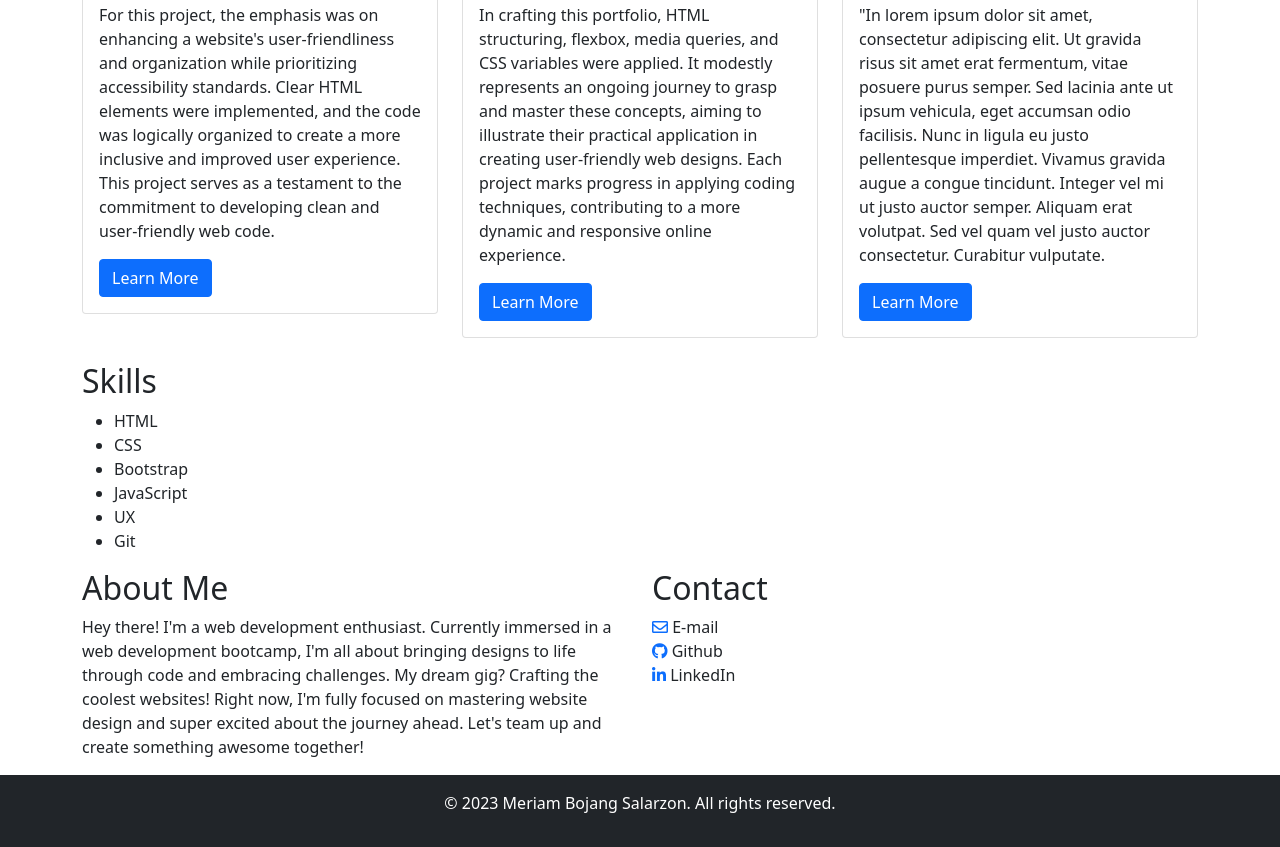
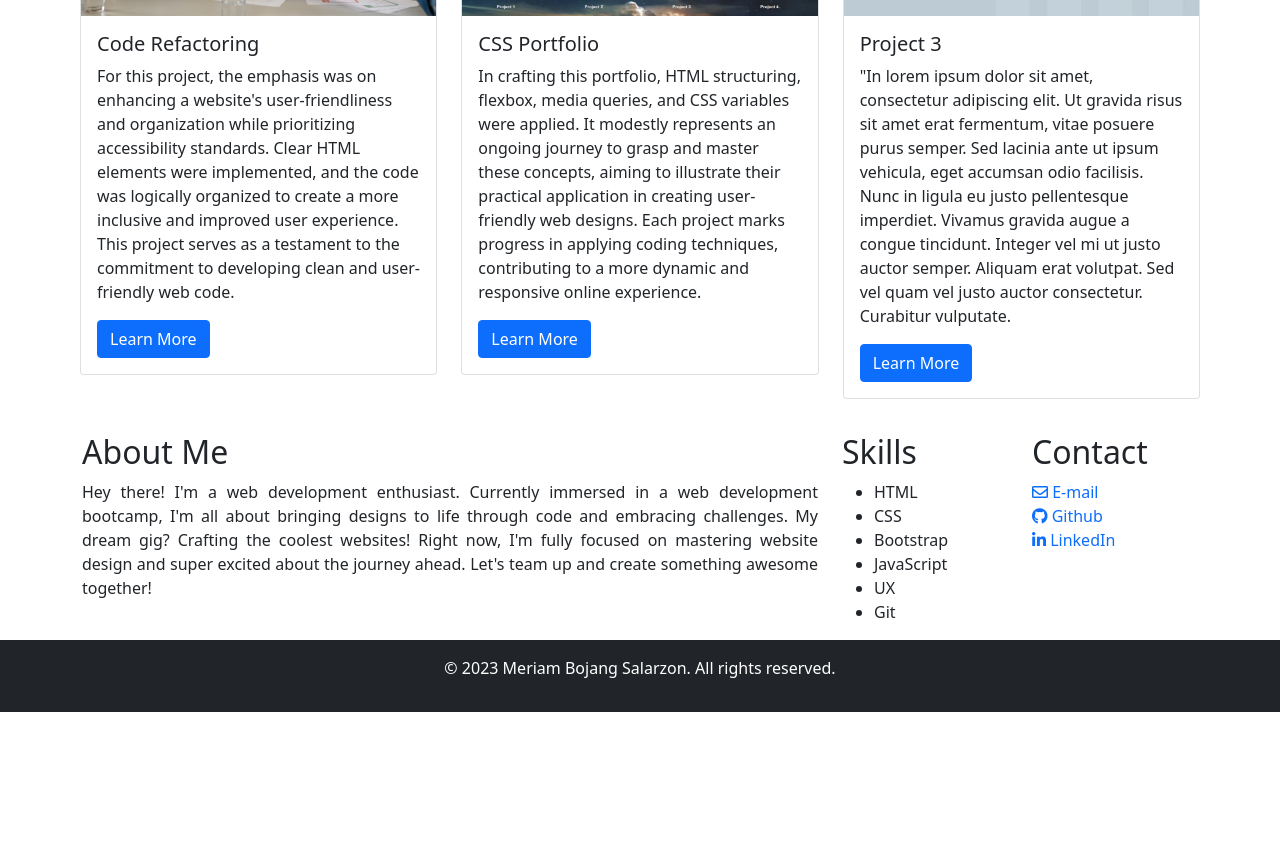
Before and after one commit to Msalarzon/Bootstrap-Portfolio, a plain HTML site: page index.html in a window 1280 px wide. Shown: the part 850-1697 px from the top of the page. After the commit the page ends 1562 px from the top, so only its background shows below. Drawn offline with nearby package versions, Linux system fonts and the light colour scheme.

Commit message:
Modified CSS and HTML

```diff
--- a/css/style.css
+++ b/css/style.css
@@ -22,7 +22,23 @@
 }
 
 
-/* About/Content Section */
+/* Work Styles */
+
+#work {
+    padding: 10px;
+}
+
+/* About/Content Styles */
 
 #about a {
+    text-decoration: none;
 }
+
+#about a:hover {
+    color: purple;
+}
+
+#about .col-md-8 p {
+    text-align: justify;
+
+}
--- a/index.html
+++ b/index.html
@@ -15,7 +15,7 @@
     <!-- Navigation Bar -->
     <nav class="navbar navbar-expand-lg navbar-light bg-light">
         <div class="container">
-            <a class="navbar-brand" href="#">Meriam Bojang Salarzon</a>
+            <a class="navbar-brand" href="#"><img src="images/m-logo.png" height="80px" width="80px" alt="M logo" class="img-fluid rounded-circle"></a>
             <button class="navbar-toggler" type="button" data-toggle="collapse" data-target="#navbarNav" aria-controls="navbarNav" aria-expanded="false" aria-label="Toggle navigation">
                 <span class="navbar-toggler-icon"></span>
             </button>
@@ -28,7 +28,7 @@
                         <a class="nav-link" href="#work">Work</a>
                     </li>
                     <li class="nav-item">
-                        <a class="nav-link" href="#skills">Skills</a>
+                        <a class="nav-link" href="#about">Skills</a>
                     </li>
                     <li class="nav-item">
                         <a class="nav-link" href="#about">About/Contact</a>
@@ -87,32 +87,33 @@
         </div>
     </section>
 
-    <!-- Skills Section -->
-    <section id="skills" class="container">
-        <h2>Skills</h2>
-        <ul>
-            <li>HTML</li>
-            <li>CSS</li>
-            <li>Bootstrap</li>
-            <li>JavaScript</li>
-            <li>UX</li>
-            <li>Git</li>
 
-        </ul>
-    </section>
+    <!-- About/Contact & Skills Section -->
+    <section id="about" class="container">
+        <div class="row justify-content-center">
 
-    <!-- About/Contact Section -->
-    <section id="about" class="container">
-        <div class="row">
-            <div class="col-md-6">
+            <div class="col-md-8">
                 <h2>About Me</h2>
                 <p>Hey there! I'm a web development enthusiast. Currently immersed in a web development bootcamp, I'm all about bringing designs to life through code and embracing challenges. My dream gig? Crafting the coolest websites! Right now, I'm fully focused on mastering website design and super excited about the journey ahead. Let's team up and create something awesome together!</p>
             </div>
-            <div class="col-md-6">
+
+            <div class="col-md-2">
+                <h2>Skills</h2>
+                <ul>
+                    <li>HTML</li>
+                    <li>CSS</li>
+                    <li>Bootstrap</li>
+                    <li>JavaScript</li>
+                    <li>UX</li>
+                    <li>Git</li>
+                </ul>
+            </div>
+
+            <div class="col-md-2">
                 <h2>Contact</h2>
-                <a href="mailto:mbsalarzon@gmail.com"><i class="far fa-envelope"></i></a> E-mail <br>
-                <a href="https://github.com/Msalarzon"><i class="fab fa-github"></i></a> Github <br>
-                <a href="https://www.linkedin.com/in/mbsalarzon/"><i class="fab fa-linkedin-in"></i></a> LinkedIn
+                <a href="mailto:mbsalarzon@gmail.com"><i class="far fa-envelope"></i> E-mail</a><br>
+                <a href="https://github.com/Msalarzon"><i class="fab fa-github"></i> Github</a><br>
+                <a href="https://www.linkedin.com/in/mbsalarzon/"><i class="fab fa-linkedin-in"></i> LinkedIn</a>
             </div>
         </div>
     </section>
```
Also changed, not shown: images/m-logo.png (added).
